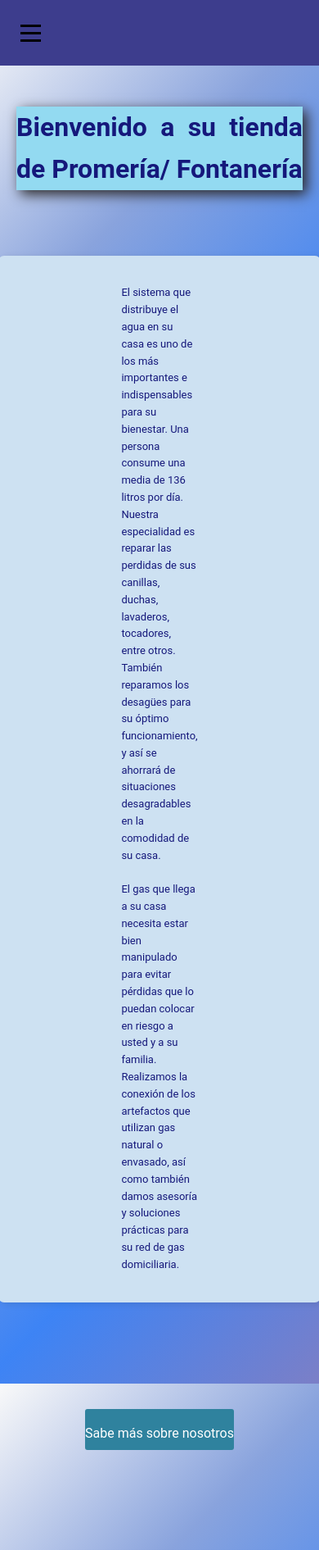
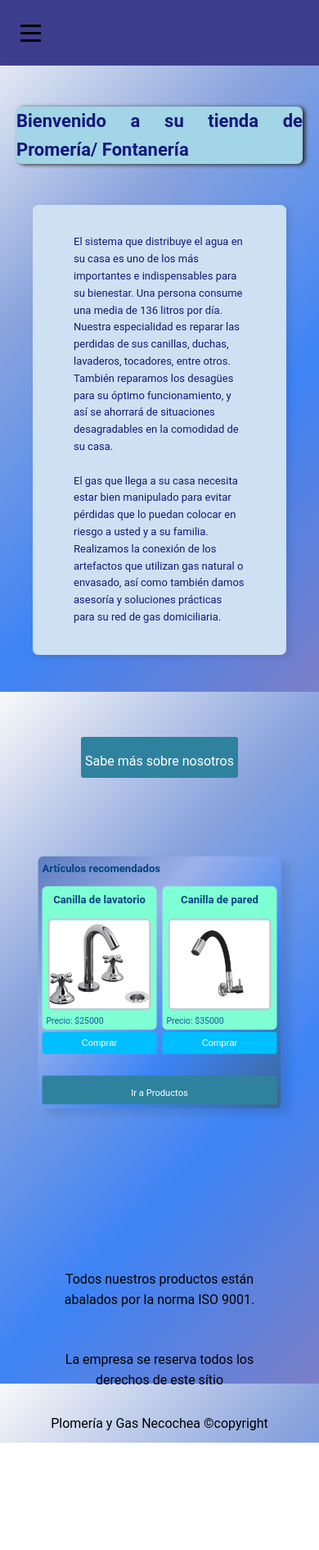
Before and after one commit to Adrifoz/IntegratorReact, a React (Vite) app: page / in a window 390 px wide. Shown: the top 1891 px of the page at 82% size. After the commit the page ends 1760 px from the top, so only its background shows below. Built offline with nearby package versions, Linux system fonts and the light colour scheme.

Commit message:
css on big view

```diff
--- a/src/CSS/AboutUs.css
+++ b/src/CSS/AboutUs.css
@@ -45,12 +45,6 @@
     width: 100px;
     height: auto;
   }
-  footer{
-    display: flex;
-    flex-direction: column;
-    align-items: center;
-  }
-
 
   @media (max-width: 767px) {
     .headerContent {
--- a/src/CSS/App.css
+++ b/src/CSS/App.css
@@ -21,7 +21,7 @@
         display: flex;
         flex-direction: column;
         padding-top: 130px;
-        gap: 60px;
+        gap: 30px;
         padding-right: 20px;
         padding-left: 20px;
         align-items: center;
@@ -35,7 +35,6 @@
             gap: 20px;
             align-items: center;
             max-width: 1200px;
-            margin-bottom: 30px;
             background-color: #cde1f2; /* Fondo celeste claro */
             color: #2a2727; /* Color del texto */
             padding: 35px;
@@ -51,15 +50,97 @@
             font-weight: bolder;
             display: flex;
             justify-content: center;
-                background-color: #93daf1;
-                box-shadow: 5px 5px 15px;
+            background-color: #a2d5e6;
+            box-shadow: 3px 1px 5px;
+            border-radius: 7px;
 
             }
 
         h1 {
-                font-size: xx-large;
+            font-size: 27px;
             }
 
         h3 {
             color: #044280;
             }
+
+        label {
+                color: black;
+            }
+
+        input{
+            width: 180px;
+            }
+
+        .buttonPassword {
+            width: 180px;
+            }
+
+        footer {
+            margin-top: 80px;
+            margin-bottom: 10px;
+            display: flex;
+            align-items: center;
+            flex-direction: column;
+            gap: 7px;
+        }
+
+        footer p {
+            color: black;
+        }
+
+        .footerSession {
+            margin-top: 400px;
+        }
+
+            @media (max-width: 767px) {
+                footer{
+                        width: 80%;
+                        text-align: center;
+                        font-size: medium;
+                    }
+
+                .paragraph{
+                    margin: 20px 20px 20px 20px;
+
+                }
+
+                .boxTitle h1{
+                    font-size: x-large;
+                }
+
+                .boxTitle h2{
+                    font-size: x-large;
+                }
+
+            }
+
+            @media (max-width: 660px) {
+
+
+                .paragraph{
+                    padding-right: 100px;
+                    padding-left: 100px;
+
+                }
+
+                .boxTitle h1{
+                    font-size: 22px;
+                }
+
+                .boxTitle h2{
+                    font-size: 22px;
+                }
+
+            }
+
+            @media (max-width: 540px) {
+
+
+                .paragraph{
+                    padding-right: 50px;
+                    padding-left: 50px;
+
+                }
+
+            }
--- a/src/CSS/Congrulations.css
+++ b/src/CSS/Congrulations.css
@@ -64,13 +64,6 @@
     border-radius: 5px;
   }
 
-footer p{
-  display: flex;
-  flex-direction: column;
-  align-items: center;
-  color: black;
-}
-
 
 @media (max-width: 810px) {
 
@@ -80,7 +73,6 @@ footer p{
     justify-content: center;
 
   }
-
 }
 
 @media (max-width: 630px) {
--- a/src/CSS/Contacto.css
+++ b/src/CSS/Contacto.css
@@ -57,6 +57,10 @@
     gap: 5px;
   }
 
+  .form label {
+    width: 80px;
+  }
+
 
 
   .errorMessage {
@@ -79,19 +83,6 @@
     width: 70vw;
   }
 
-
-footer{
-    display: flex;
-    flex-direction: column;
-    gap: 30px;
-    margin-bottom: 20px;
-    justify-content: center;
-    align-items: center;
-}
-
-footer p{
-  color: #2a2727;
-}
 
 @media (max-width: 530px) {
 
--- a/src/CSS/Home.css
+++ b/src/CSS/Home.css
@@ -1,6 +1,3 @@
-
-
-
 .hero{
 display: flex;
 flex-direction: column;
@@ -14,10 +11,11 @@ justify-content: center;
     box-shadow: 15px 9px 15px rgba(0, 0, 0, 0.1);
     background: linear-gradient(135deg, #5e7dc0, #9db1e9,  hsl(217, 90%, 60%), #3c6695);
     border-radius: 2%;
+    padding: 7px;
 }
 
 .cardsContainer {
-    padding-top: 30px;
+    padding-top: 15px;
     display: flex;
     justify-content: center;
     flex-direction: row;
@@ -30,7 +28,9 @@ justify-content: center;
         color: white;
         border-radius: 3px;
         padding-top: 10px;
-        margin-top: 40px;
+        padding-left: 5px;
+        padding-right: 5px;
+        margin-top: 50px;
         font-size: 16px;
         cursor: pointer;
         transition: background-color 0.3s ease, transform 0.3s ease;
@@ -39,41 +39,14 @@ justify-content: center;
 
 .link:hover {
     background-color: #4833a8; /* Color azul */
-    transform: scale(1.03); /* Aumenta ligeramente el tamaño */
+    transform: scale(0.99); /* Aumenta ligeramente el tamaño */
     border-radius: 3px;
   }
-  footer{
-    padding-top: 50px;
-    display: flex;
-    flex-direction: column;
-    gap: 30px;
-    margin-bottom: 20px;
-    justify-content: center;
-    align-items: center;
-}
 
 
 @media (max-width: 767px) {
 
-    .titleHero{
-        flex-direction: column;
-        align-items: center;
-    }
 
-    .paragraph{
-        margin: 20px 20px 20px 20px;
-
-    }
-
-    footer{
-            width: 80%;
-            text-align: center;
-            font-size: medium;
-        }
-        .welcome, h1{
-            text-align: center;
-            font-size: larger;
-        }
 
 }
 
--- a/src/CSS/Login.css
+++ b/src/CSS/Login.css
@@ -19,10 +19,11 @@
 .buttonAndCheck{
     display: flex;
     flex-direction: column;
-    gap: 5px;
+    gap: 12px;
+    width: 100px;
+    align-items: start
 }
 
-
-footer{
-    margin-top: 400px;
+.check {
+ width: 180px;
 }
--- a/src/CSS/Productos.css
+++ b/src/CSS/Productos.css
@@ -21,10 +21,10 @@
 }
 
 #containerFilter{
-    width: 100%;
+    width: 90%;
     display: flex;
     flex-direction: column;
-    align-items: flex-end;
+    align-items: flex-start;
 
     padding-right: 50px;
 
@@ -35,9 +35,8 @@
     display: flex;
     flex-direction: column;
     font-size: small;
-    gap: 5px;
     align-items: start;
-border-radius: 10px;
+border-radius: 5px;
 background-color: rgb(61, 61, 141);
     padding: 5px;
 }
@@ -46,10 +45,14 @@ background-color: rgb(61, 61, 141);
     color: #a5a7c9;
 }
 
+select {
+    border-radius: 5px;
+}
+
 .Products {
     display: flex;
-    gap: 30px;
-    padding-bottom: 70px;
+    gap: 20px;
+    padding-bottom: 50px;
     justify-content: center;
 }
 
@@ -66,7 +69,7 @@ background-color: rgb(61, 61, 141);
 .Card:hover {
 
         background-color: #b6c5d4;
-        transform: scale(1.05);
+        transform: scale(0.95);
       & img{
         border: solid #a5a7c9;
       }
@@ -116,6 +119,7 @@ img {
     background-color: #00bfff;
     color: white;
     border: none;
+    border-radius: 5px;
     padding: 10px 20px;
     font-size: 16px;
     cursor: pointer;
@@ -126,14 +130,8 @@ img {
   .Card button:hover {
     background-color: #b2cd8b;
     transform: scale(1.03);
-    border-radius: 2px;
   }
 
-
-footer, .description {
-    padding-bottom: 20px;
-    font-weight: 600;
-  }
 
   @media (max-width: 940px) {
 
--- a/src/paginas/Home.jsx
+++ b/src/paginas/Home.jsx
@@ -34,7 +34,7 @@ function Home () {
       </div>
 
   <footer>
-    <p className='description'>Todos nuestros productos están abalados por la norma ISO 9001</p>
+    <p className='description'>Todos nuestros productos están abalados por la norma ISO 9001.</p>
     <p className='description'>La empresa se reserva todos los derechos de este sítio</p>
     <p>Plomería y Gas Necochea ©copyright</p>
   </footer>
--- a/src/paginas/Login.jsx
+++ b/src/paginas/Login.jsx
@@ -10,20 +10,23 @@ return (
   </div>
 
     <div className='login'>
+    <div className='sectionSession'>
       <label htmlFor="username">Nombre de usuario:</label>
       <input name="username" type="username"/>
+    </div>
 
+    <div className='sectionSession'>
       <label htmlFor="password">Contraseña:</label>
       <input name="password" type="password"/>
+    </div>
     <div className='buttonAndCheck'>
         <input name='submit' type="submit" value="Ingresar"/>
         <input name="checkbox" type="checkbox"/><label className="check" htmlFor="checkbox">Mantener mi sesión iniciada</label>
-
     </div>
-    <button href="#">¿Olvidó su contraseña?</button>
+    <button className='buttonPassword' href="#">¿Olvidó su contraseña?</button>
   </div>
 
-    <footer>
+    <footer className='footerSession'>
       <p className='description'>Para más información no dude en entrar en contacto con nosotros. </p>
       <p className='description'>¡Lo esperamos!</p>
       <p>Plomería y Gas Necochea ©copyright</p>
--- a/src/paginas/SignUp.jsx
+++ b/src/paginas/SignUp.jsx
@@ -10,20 +10,25 @@ return (
     </div>
 
     <div className='SignUp'>
+    <div className='sectionSession'>
             <label htmlFor="username">Nombre de usuario:</label>
             <input name="username" type="username"/>
-
+        </div>
+        <div className='sectionSession'>
             <label htmlFor="password">Contraseña:</label>
             <input name="password" type="password"/>
+        </div>
+        <div className='sectionSession'>
             <label htmlFor="password">Repita su contraseña:</label>
             <input name="password" type="password"/>
+        </div>
         <div id="lower">
-            <input type="submit" value="Entrar"/>
+            <input type="submit" value="Registrarse"/>
         </div>
-        <button href="#">¿Olvidó su contraseña?</button>
+        <button className='buttonPassword' href="#">¿Olvidó su contraseña?</button>
     </div>
 
-    <footer>
+    <footer className='footerSession'>
       <p className='description'>Para más información no dude en entrar en contacto con nosotros. </p>
       <p className='description'>¡Lo esperamos!</p>
       <p>Plomería y Gas Necochea ©copyright</p>
```
Lines whose indentation alone changed are shown as unchanged.
